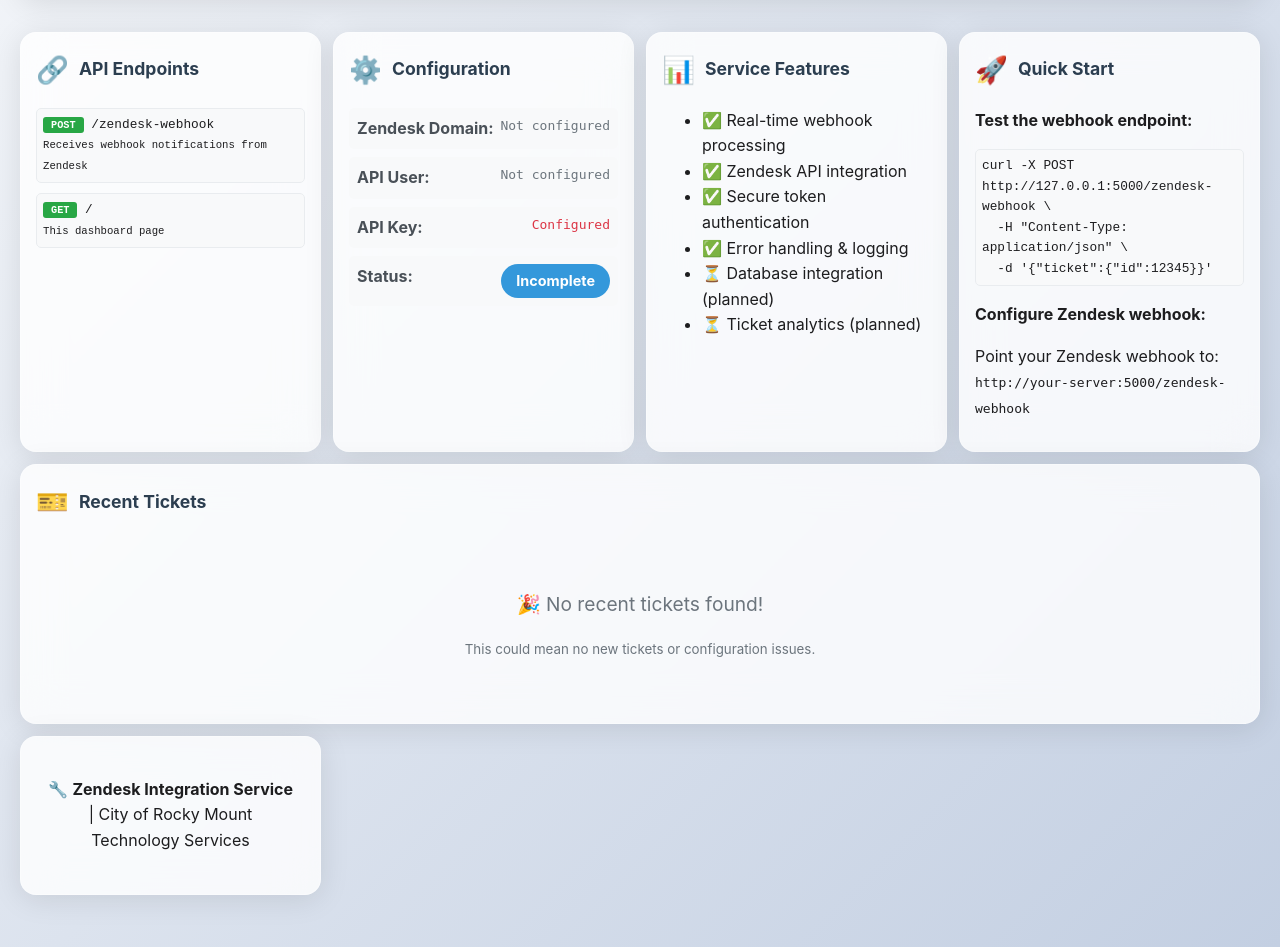
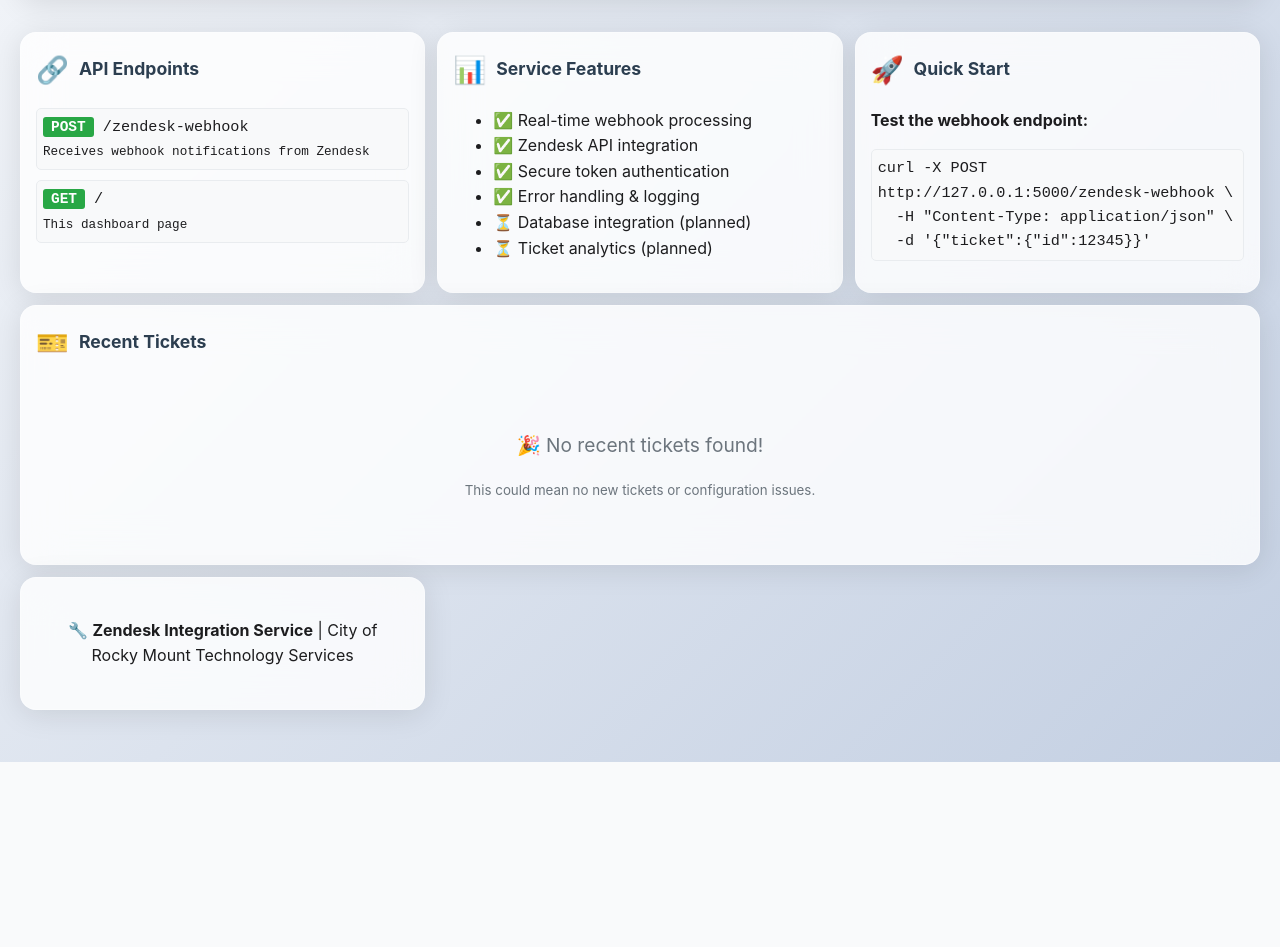
Before and after one commit to rockymount114/Zendesk-Webhook, a Flask app: page / in a window 1280 px wide. Shown: the part 224-1171 px from the top of the page. After the commit the page ends 986 px from the top, so only its background shows below. Run offline with Flask 2, Linux system fonts and the light colour scheme.

Commit message:
reformat index page

```diff
--- a/static/style.css
+++ b/static/style.css
@@ -44,6 +44,12 @@
             grid-template-columns: repeat(auto-fit, minmax(280px, 1fr));
             gap: 12px;
             margin-bottom: 32px;
+        }
+
+        @media (min-width: 992px) {
+            .cards {
+                grid-template-columns: repeat(3, 1fr);
+            }
         }
         .card {
             background: rgba(255, 255, 255, 0.8);
@@ -96,14 +102,14 @@
             padding: 6px;
             font-family: 'Courier New', monospace;
             margin: 10px 0;
-            font-size: 0.8em;
+            font-size: 0.95em;
         }
         .method {
             background: #28a745;
             color: white;
             padding: 2px 8px;
             border-radius: 3px;
-            font-size: 0.8em;
+            font-size: 0.95em;
             font-weight: bold;
         }
         .footer {
--- a/templates/index.html
+++ b/templates/index.html
@@ -31,25 +31,7 @@
                 </div>
             </div>
 
-            <div class="card">
-                <h3><span class="icon">⚙️</span>Configuration</h3>
-                <div class="config-item">
-                    <span class="config-label">Zendesk Domain:</span>
-                    <span class="config-value">{{ zendesk_domain }}</span>
-                </div>
-                <div class="config-item">
-                    <span class="config-label">API User:</span>
-                    <span class="config-value">{{ zendesk_user }}</span>
-                </div>
-                <div class="config-item">
-                    <span class="config-label">API Key:</span>
-                    <span class="config-value masked">{{ api_key_status }}</span>
-                </div>
-                <div class="config-item">
-                    <span class="config-label">Status:</span>
-                    <span class="status configured">{{ config_status }}</span>
-                </div>
-            </div>
+
 
             <div class="card">
                 <h3><span class="icon">📊</span>Service Features</h3>
@@ -71,9 +53,7 @@
                     &nbsp;&nbsp;-H "Content-Type: application/json" \<br>
                     &nbsp;&nbsp;-d '{"ticket":{"id":12345}}'
                 </div>
-                <p><strong>Configure Zendesk webhook:</strong></p>
-                <p>Point your Zendesk webhook to:<br>
-                <code>http://your-server:5000/zendesk-webhook</code></p>
+
             </div>
 
             <div class="card tickets-card">
```
